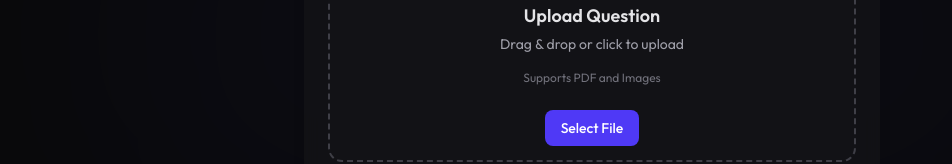
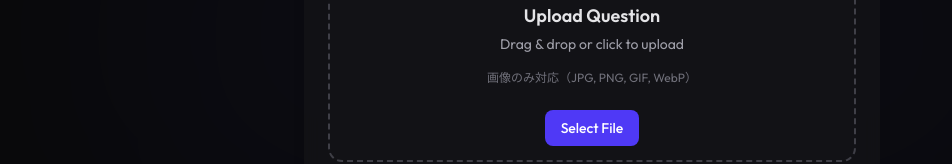
Before and after one commit to piro7527/kokushi_ai_expert, a Next.js app: page / in a window 1280 px wide. Shown: the part 537-701 px from the top of the page, without its empty margins (48-1000 px from the left). Built offline with nearby package versions, Linux system fonts and the light colour scheme.

Commit message:
PDFアップロードを無効化、画像のみ対応に変更

```diff
--- a/components/file-upload.tsx
+++ b/components/file-upload.tsx
@@ -98,7 +98,7 @@ export function FileUpload({ onFileSelect, isLoading = false }: FileUploadProps)
                             ref={inputRef}
                             type="file"
                             className="hidden"
-                            accept="image/*,application/pdf"
+                            accept="image/jpeg,image/png,image/gif,image/webp"
                             onChange={handleChange}
                         />
 
@@ -118,7 +118,7 @@ export function FileUpload({ onFileSelect, isLoading = false }: FileUploadProps)
                                 </p>
                             </div>
                             <p className="text-xs text-zinc-500">
-                                Supports PDF and Images
+                                画像のみ対応（JPG, PNG, GIF, WebP）
                             </p>
                             <Button
                                 onClick={onButtonClick}
```
